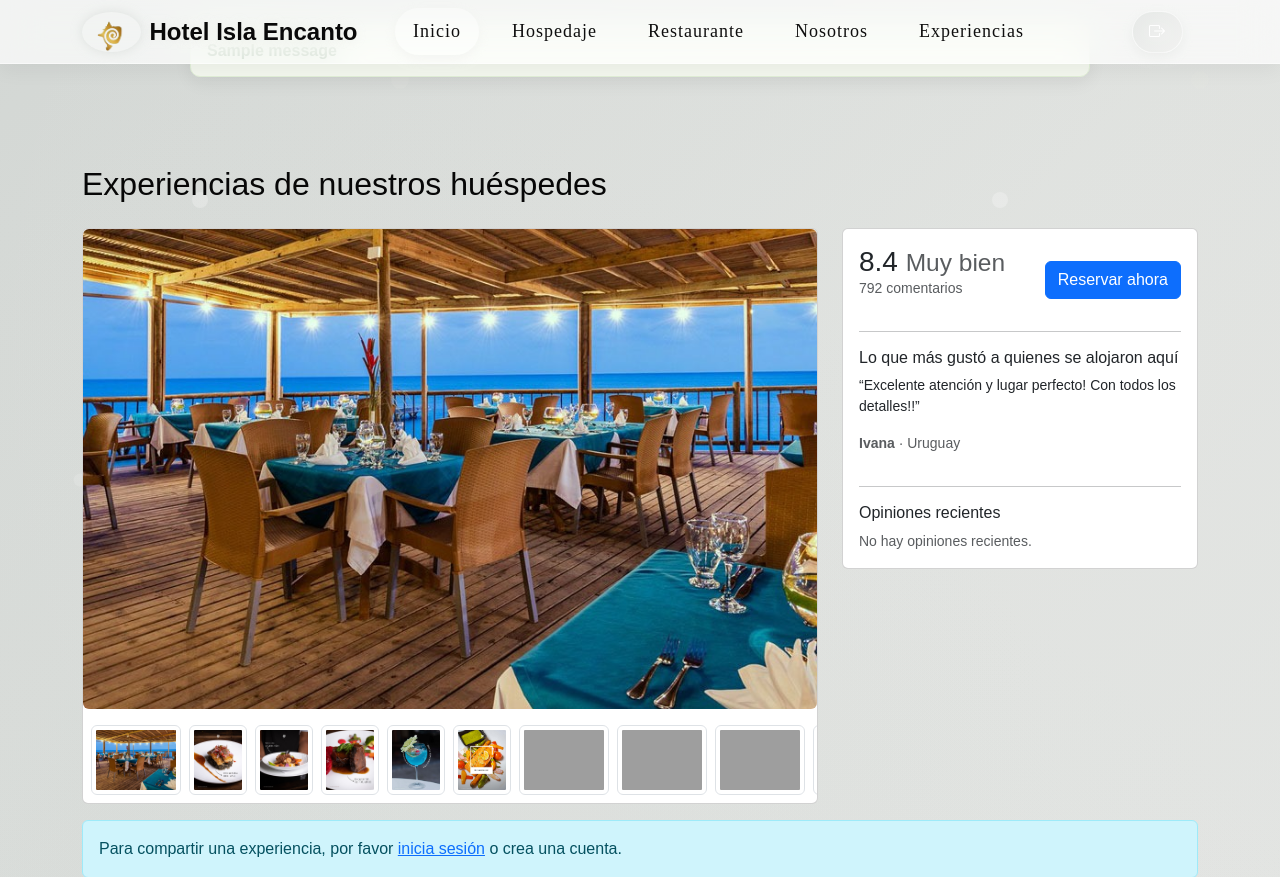
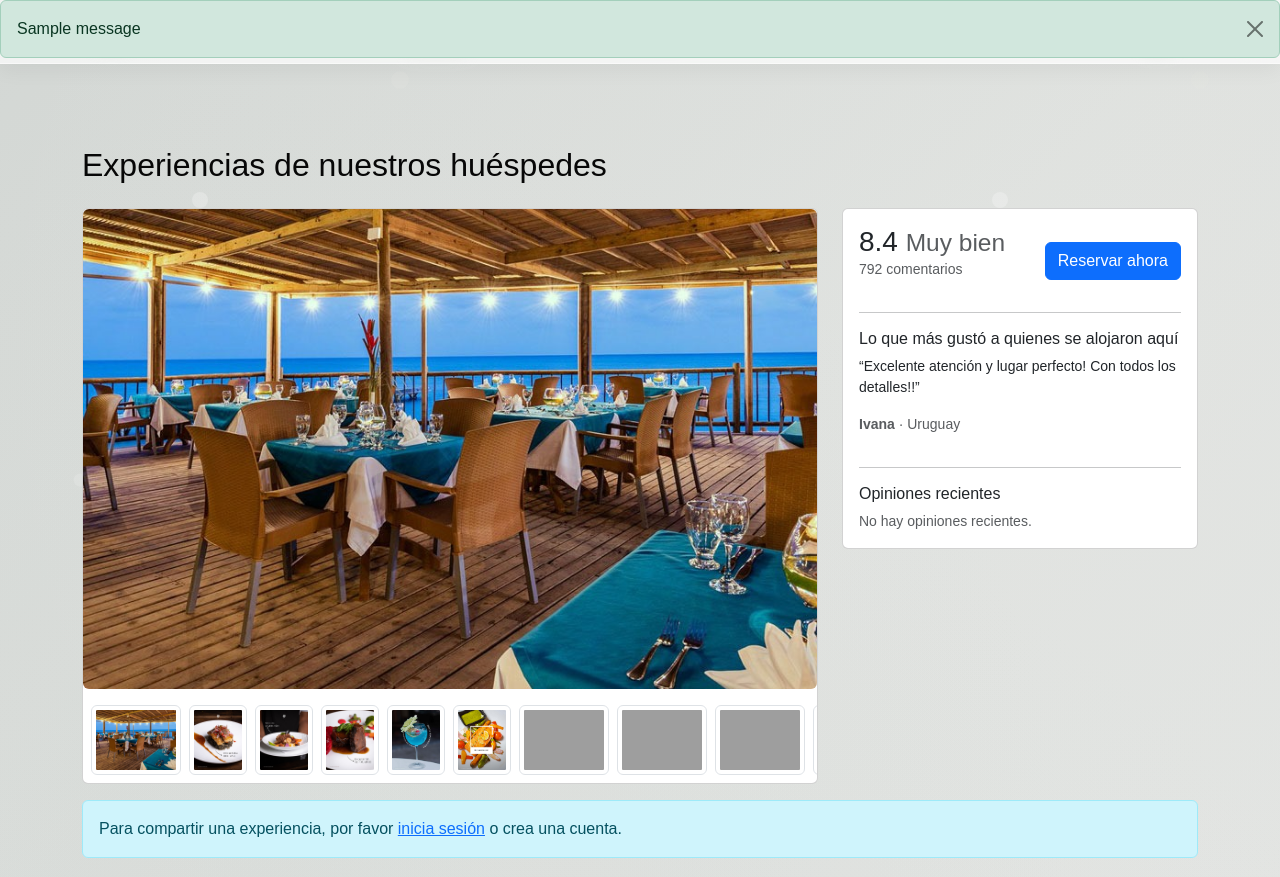
Before and after one commit to EricaRuiz321/IslaEncanto, a Flask app: page /Experiencias in a window 1280 px wide. Shown: the top 877 px of the page. Run offline with Flask 3, Linux system fonts and the light colour scheme; tables that the repository leaves empty hold one stand-in row (values such as "Sample post"); one stand-in notice (Sample message) is shown; grey boxes are pictures that could not be loaded.

Commit message:
Update base.html

```diff
--- a/templates/home/base.html
+++ b/templates/home/base.html
@@ -43,11 +43,14 @@
         </div>
     </nav>
     <!-- Flash messages -->
-    <div class="container mt-4">
+    <div class="flash-container">
       {% with messages = get_flashed_messages(with_categories=true) %}
         {% if messages %}
           {% for category, message in messages %}
-                    <div class="flash-message {{ category }}">{{ message }}</div>
+            <div class="alert alert-{{ category }} alert-dismissible fade show" role="alert">
+              {{ message }}
+              <button type="button" class="btn-close" data-bs-dismiss="alert" aria-label="Close"></button>
+            </div>
           {% endfor %}
         {% endif %}
       {% endwith %}
@@ -57,6 +60,7 @@
     <main>
         {% block content %}{% endblock %}
     </main>
+
     <!-- Footer -->
 <footer class="bg-dark text-white text-center p-4 mt-auto">
     <div class="container">
```
Lines whose indentation alone changed are shown as unchanged.
